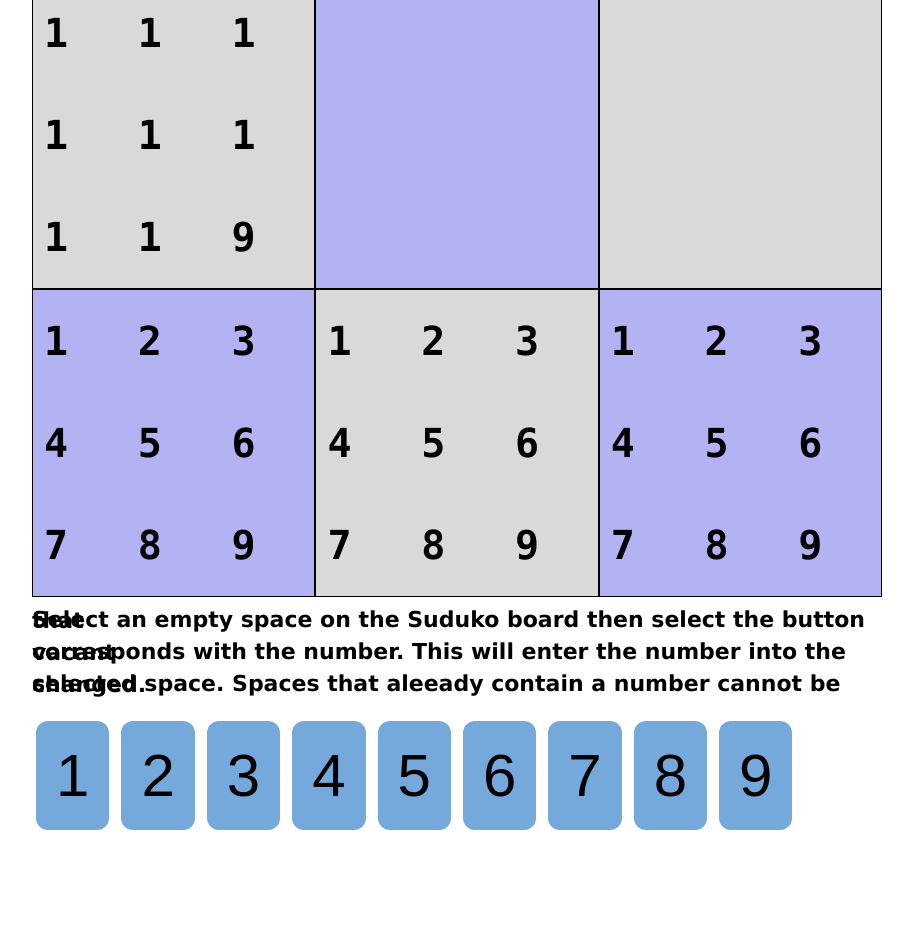
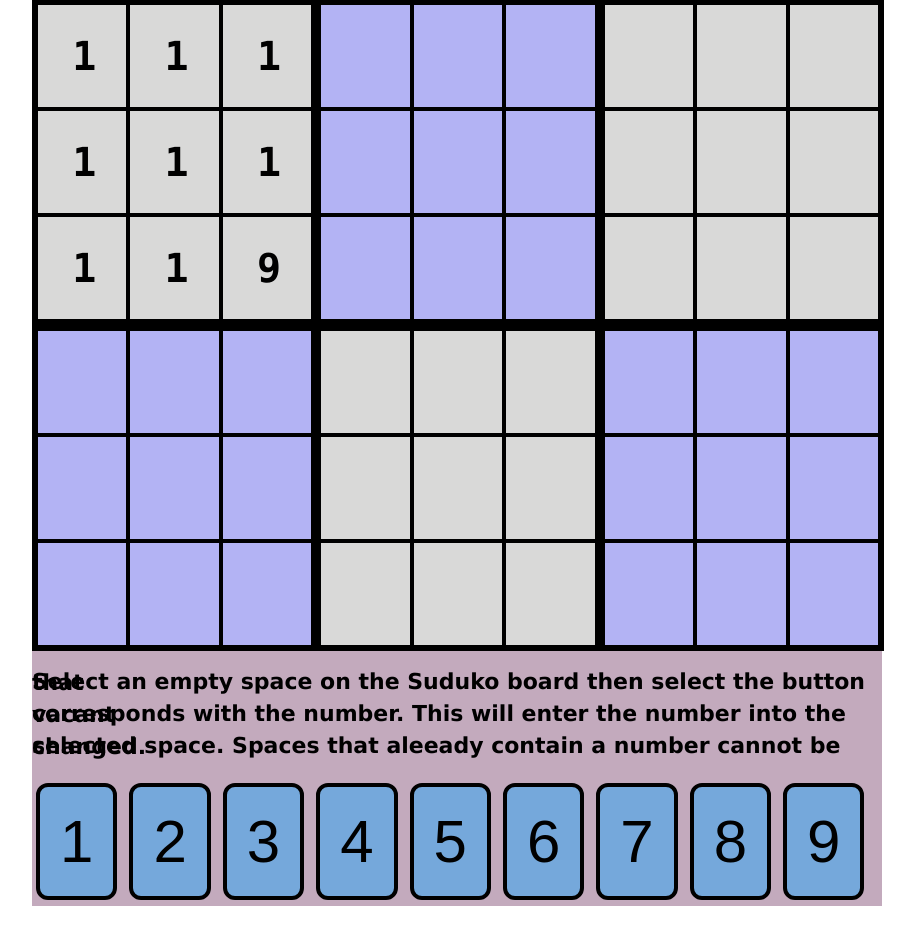
Before and after one commit to simplypstar/Milestone-Game-Project, a website: page index.html in a window 1280 px wide. Shown: the part 592-1536 px from the top of the page, without its empty margins (176-1091 px from the left). Drawn offline with nearby package versions, Linux system fonts and the light colour scheme.

Commit message:
Commit updates. More to come.

```diff
--- a/assets/scripts.css
+++ b/assets/scripts.css
@@ -4,35 +4,41 @@
     align-items: center;
     max-width: 850px;
     margin: 100px 200px;
-    /* background-color:rgb(195, 170, 189);  */
+    background-color:rgb(195, 170, 189);
 }
 
  #top-row, #middle-row, #bottom-row {
     display: grid;
-    grid-template-columns: repeat(3, .5fr);
+    grid-template-columns: repeat(3, 1fr);
+    border: 1px solid black;
     width: 100%;
-    border: 1px 1px 1px solid;
  }
 
 
  .col {
     display: grid;
     grid-template-columns: auto auto auto;
+    grid-gap: 0px;
     box-sizing: content-box;
     border: 1px solid rgba(1, 1, 1);
     box-sizing: border-box;
     width: 100%;
-    border: solid 1px;
-}
+    border: 3px solid black;
+  }
+
+  /*Add grid lines inside each grid box */
+  .col > * {
+    border: 2px solid black;
+  }
 
 input {
     text-align: center;
-    border: 1px;
+    border: 2px;
     font-family: "Lucida Console", Courier, monospace;
     font-size: 40px;
     font-weight: bold;
     height: 100px;
-    width:  45%;
+    width:  100%;
     margin: 0;
     background: transparent;
 }
@@ -70,10 +76,9 @@ p {
 }
 
 button {
-    +
     display: grid;
     background-color: rgb(117, 168, 219);
-    border: none;
+    border: 4px solid black;
     padding: 20px;
     text-align: center;
     display: inline-block;
@@ -82,7 +87,7 @@ button {
     cursor: pointer;
     border-radius: 12px;
     text-decoration: none;
-    grid-template-columns: repeat(6, 0fr);
+    grid-template-columns: repeat(6, 1fr);
     position: relative;
 
 }
--- a/index.html
+++ b/index.html
@@ -13,7 +13,7 @@
 <body onclick="getActiveInputField()">
 <div class="pageContent">
     <h1>Play Sudoku The Easy Way</h1>
-    <h2>Click here to learn how to play Sudoku</h2>
+    <h2>Click <a>here</a> to learn how to play Sudoku</h2>
     <h1>Have fun!</h1>
     <div id="top-row">
         <div id="top-left-grid" class="col">
@@ -136,7 +136,6 @@
             <div class="position9">
                 <input type="number" id="middle-left-position9" min="1" max="9" value="9">
             </div>
-
         </div>
 
         <div id="middle-center-grid" class="col">
@@ -166,76 +165,170 @@
              </div>
             <div class="position9">
                 <input type="number" id="middle-center-position9" min="1" max="9" value="">
-             </div>
-
+            </div>
         </div>
 
         <div id="middle-right-grid" class="col">
             <div class="position1">
-                <input type="number" id="middle-center-position9" min="1" max="9" value="">
+                <input type="number" id="middle-right-position1" min="1" max="9" value="">
+            </div>
+            <div class="position2">
+                <input type="number" id="middle-right-position2" min="1" max="9" value="">
+            </div>
+            <div class="position3">
+                <input type="number" id="middle-right-position3" min="1" max="9" value="">
+            </div>
+            <div class="position4">
+                <input type="number" id="middle-right-position4" min="1" max="9" value="">
+            </div>
+            <div class="position5">
+                <input type="number" id="middle-right-position5" min="1" max="9" value="">
+            </div>
+            <div class="position6">
+                <input type="number" id="middle-right-position6" min="1" max="9" value="">
+            </div>
+            <div class="position7">
+                <input type="number" id="middle-right-position7" min="1" max="9" value="">
+            </div>
+            <div class="position8">
+                <input type="number" id="middle-right-position8" min="1" max="9" value="">
+            </div>
+            <div class="position9">
+                <input type="number" id="middle-right-position9" min="1" max="9" value="">
+            </div>
+        </div>
+   </div>
+
+    <div id="bottom-row">
+        <div id="bottom-left-grid" class="col">
+            <div class="position1">
+                <input type="number" id="bottom-left-position1" min="1" max="9" value="">
+            </div>
+            <div class="position2">
+                <input type="number" id="bottom-left-position2" min="1" max="9" value="">
+            </div>
+            <div class="position3">
+                <input type="number" id="bottom-left-position3" min="1" max="9" value="">
+            </div>
+            <div class="position4">
+                <input type="number" id="bottom-left-position4" min="1" max="9" value="">
+            </div>
+            <div class="position5">
+                <input type="number" id="bottom-left-position5" min="1" max="9" value="">
+            </div>
+            <div class="position6">
+                <input type="number" id="bottom-left-position6" min="1" max="9" value="">
+            </div>
+            <div class="position7">
+                <input type="number" id="bottom-left-position7" min="1" max="9" value="">
+            </div>
+            <div class="position8">
+                <input type="number" id="bottom-left-position8" min="1" max="9" value="">
+            </div>
+            <div class="position9">
+                <input type="number" id="bottom-left-position9" min="1" max="9" value="">
+            </div>
+        </div>
+
+        <div id="bottom-center-grid" class="col">
+            <div class="position1">
+                <input type="number" id="bottom-center-position1" min="1" max="9" value="">
+            </div>
+            <div class="position2">
+                <input type="number" id="bottom-center-position2" min="1" max="9" value="">
+            </div>
+            <div class="position3">
+                <input type="number" id="bottom-center-position3" min="1" max="9" value="">
+            </div>
+            <div class="position4">
+                <input type="number" id="bottom-center-position4" min="1" max="9" value="">
+            </div>
+            <div class="position5">
+                <input type="number" id="bottom-center-position5" min="1" max="9" value="">
+            </div>
+            <div class="position6">
+                <input type="number" id="bottom-center-position6" min="1" max="9" value="">
+            </div>
+            <div class="position7">
+                <input type="number" id="bottom-center-position7" min="1" max="9" value="">
+            </div>
+            <div class="position8">
+                <input type="number" id="bottom-center-position8" min="1" max="9" value="">
+            </div>
+            <div class="position9">
+                <input type="number" id="bottom-center-position9" min="1" max="9" value="">
+            </div>
+
+        </div>
+
+        <div id="bottom-right-grid" class="col">
+            <div class="position1">
+                <input type="number" id="bottom-right-position1" min="1" max="9" value="">
+            </div>
+            <div class="position2">
+                <input type="number" id="bottom-right-position2" min="1" max="9" value="">
+            </div>
+            <div class="position3">
+                <input type="number" id="bottom-right-position3" min="1" max="9" value="">
+            </div>
+            <div class="position4">
+                <input type="number" id="bottom-right-position4" min="1" max="9" value="">
+            </div>
+            <div class="position5">
+                <input type="number" id="bottom-right-position5" min="1" max="9" value="">
+            </div>
+            <div class="position6">
+                <input type="number" id="bottom-right-position6" min="1" max="9" value="">
+            </div>
+            <div class="position7">
+                <input type="number" id="bottom-right-position7" min="1" max="9" value="">
+            </div>
+            <div class="position8">
+                <input type="number" id="bottom-right-position8" min="1" max="9" value="">
+            </div>
+            <div class="position9">
+                <input type="number" id="bottom-right-position9" min="1" max="9" value="">
             </div>
 
         </div>
     </div>
 
-    <div id="bottom-row">
-        <div id="bottom-left-grid" class="col">
-            <div class="item4"><input type="number" min="1" max="9" value="1"></div>
-            <div class="item4"><input type="number" min="1" max="9" value="2"></div>
-            <div class="item4"><input type="number" min="1" max="9" value="3"></div>
-            <div class="item4"><input type="number" min="1" max="9" value="4"></div>
-            <div class="item4"><input type="number" min="1" max="9" value="5"></div>
-            <div class="item4"><input type="number" min="1" max="9" value="6"></div>
-            <div class="item4"><input type="number" min="1" max="9" value="7"></div>
-            <div class="item4"><input type="number" min="1" max="9" value="8"></div>
-            <div class="item4"><input type="number" min="1" max="9" value="9"></div>
-        </div>
-
-        <div id="bottom-center-grid" class="col">
-            <div class="item5"><input type="number" min="1" max="9" value="1"></div>
-            <div class="item5"><input type="number" min="1" max="9" value="2"></div>
-            <div class="item5"><input type="number" min="1" max="9" value="3"></div>
-            <div class="item5"><input type="number" min="1" max="9" value="4"></div>
-            <div class="item5"><input type="number" min="1" max="9" value="5"></div>
-            <div class="item5"><input type="number" min="1" max="9" value="6"></div>
-            <div class="item5"><input type="number" min="1" max="9" value="7"></div>
-            <div class="item5"><input type="number" min="1" max="9" value="8"></div>
-            <div class="item5"><input type="number" min="1" max="9" value="9"></div>
-        </div>
-
-        <div id="bottom-right-grid" class="col">
-            <div class="item6"><input type="number" min="1" max="9" value="1"></div>
-            <div class="item6"><input type="number" min="1" max="9" value="2"></div>
-            <div class="item6"><input type="number" min="1" max="9" value="3"></div>
-            <div class="item6"><input type="number" min="1" max="9" value="4"></div>
-            <div class="item6"><input type="number" min="1" max="9" value="5"></div>
-            <div class="item6"><input type="number" min="1" max="9" value="6"></div>
-            <div class="item6"><input type="number" min="1" max="9" value="7"></div>
-            <div class="item6"><input type="number" min="1" max="9" value="8"></div>
-            <div class="item6"><input type="number" min="1" max="9" value="9"></div>
-        </div>
-    </div>
-
-
+    <p></p>
+    <p></p>
+    <p></p>
+    <p></p>
+<p></p>
+<p></p>
+<p></p>
+<p></p>
 
 <p>Select an empty space on the Suduko board then select the button that</p>
 <p>corresponds with the number. This will enter the number into the vacant</p>
 <p>selected space. Spaces that aleeady contain a number cannot be changed.</p>
 
+<p></p>
+<p></p>
+<p></p>
+<p></p>
 
 <!-- <div class="button"> -->
     <button id="button1" value="1" onclick="button1_Function()">1</button>
     <button id="button2" value="2" onclick="button2_Function()">2</button>
-    <button id="button3">3</button>
-    <button id="button4">4</button>
-    <button id="button5">5</button>
-    <button id="button6">6</button>
-    <button id="button7">7</button>
-    <button id="button8">8</button>
-    <button id="button9">9</button>
+    <button id="button3" value="3" onclick="button3_Function()">3</button>
+    <button id="button4" value="4" onclick="button4_Function()">4</button>
+    <button id="button5" value="5" onclick="button5_Function()">5</button>
+    <button id="button6" value="6" onclick="button6_Function()">6</button>
+    <button id="button7" value="7" onclick="button7_Function()">7</button>
+    <button id="button8" value="8" onclick="button8_Function()">8</button>
+    <button id="button9" value="9" onclick="button9_Function()">9</button>
 <!--</div> -->
 
-
+<p></p>
+<p></p>
+<p></p>
+<p></p>
+<p></p>
+<p></p>
 <p id="demo"></p>
 <p id="demo2"></p>
 <p id="demo3"></p>
@@ -250,9 +343,6 @@
 
 </div>
 
-
-
-
 </body>
 
 </html>
```
Also changed, not shown: assets/index.js (+11 -3 lines), README.md.
